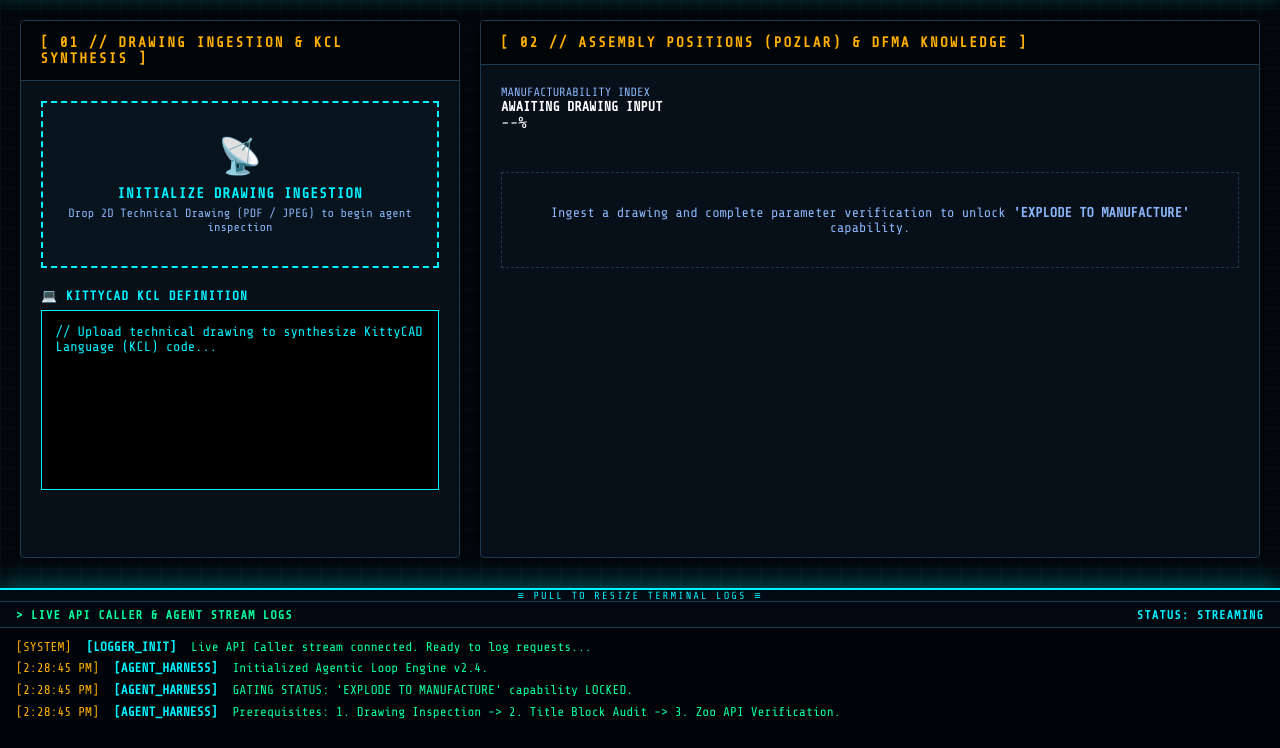
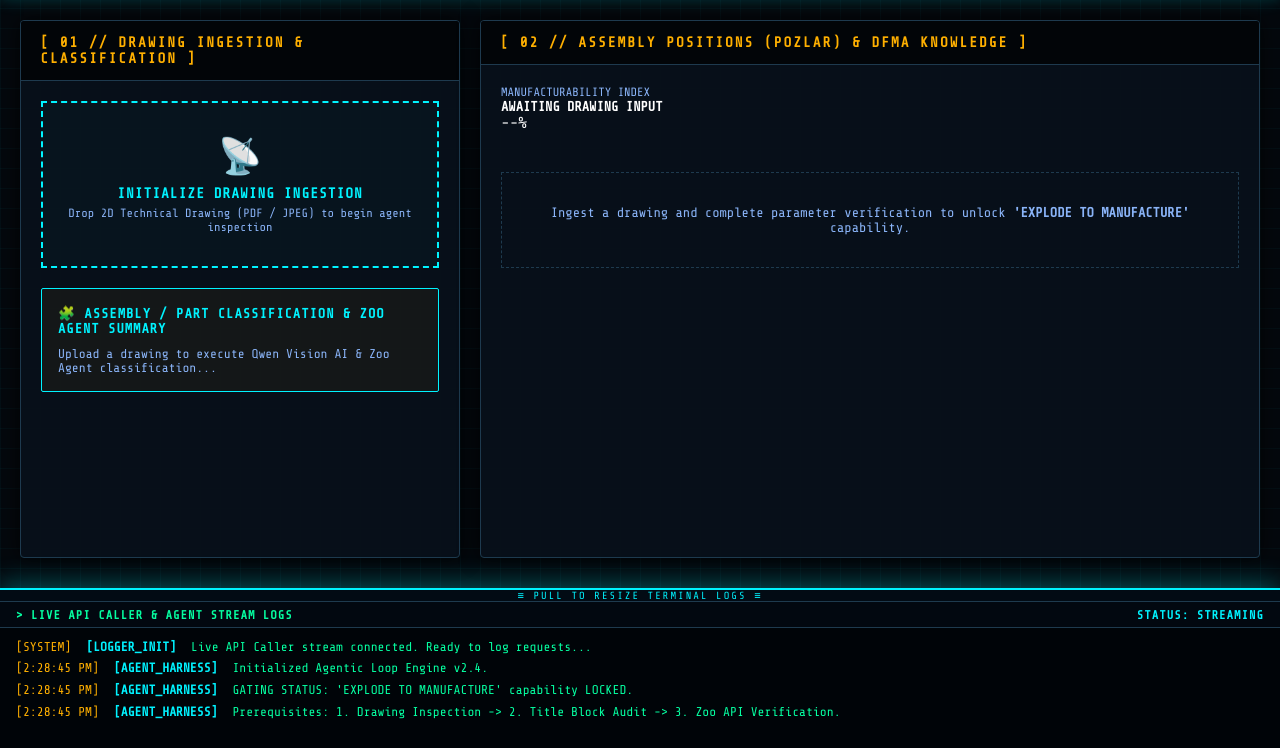
Before and after one commit to kuntaykunt/zoo-the-api-makeathon, a FastAPI app: page / in a window 1280 px wide. Shown: the part 52-800 px from the top of the page. Run offline with FastAPI, Linux system fonts and the light colour scheme.

Commit message:
Fix Zoo API readiness check, place wide START FRESH button below CONFIRM button, and replace raw KCL box with Assembly/Part Classification & Zoo Agent Summary card

```diff
--- a/app/static/js/app.js
+++ b/app/static/js/app.js
@@ -10,7 +10,6 @@
   initActionButtons();
   initResizableTerminal();
 
-  // Ensure Explode button is strictly hidden initially
   const explodeBtn = document.getElementById("explodeBtn");
   if (explodeBtn) explodeBtn.style.display = "none";
 
@@ -120,7 +119,7 @@
       streamLog("QWEN_VL_RESPONSE", data.raw_qwen_response);
     }
 
-    streamLog("QWEN_VL_AGENT", `Analysis Complete -> Part Title: '${currentPartName}' (DWG: ${data.title_block?.drawing_number || 'N/A'}).`);
+    streamLog("QWEN_VL_AGENT", `Analysis Complete -> Scanned Part Title: '${currentPartName}' (DWG: ${data.title_block?.drawing_number || 'N/A'}).`);
 
     if (data.agentic_trace) {
       data.agentic_trace.forEach(logMsg => streamLog("AGENT_TRACE", logMsg));
@@ -128,6 +127,7 @@
 
     renderTitleBlock(data.title_block || {});
     renderEvaluationGatekeeper(data);
+    renderInferenceSummary(data);
 
   } catch (err) {
     console.error(err);
@@ -145,7 +145,7 @@
   const antetCard = document.getElementById("antetCard");
   const explodeBtn = document.getElementById("explodeBtn");
   const positionsContainer = document.getElementById("positionsContainer");
-  const kclEditor = document.getElementById("kclEditor");
+  const inferenceContent = document.getElementById("inferenceContent");
 
   if (fileInput) fileInput.value = "";
   if (dropzone) dropzone.style.display = "block";
@@ -153,7 +153,14 @@
   if (gatekeeperCard) gatekeeperCard.style.display = "none";
   if (antetCard) antetCard.style.display = "none";
   if (explodeBtn) explodeBtn.style.display = "none";
-  if (kclEditor) kclEditor.textContent = "// Upload technical drawing to synthesize KittyCAD Language (KCL) code...";
+
+  if (inferenceContent) {
+    inferenceContent.innerHTML = `
+      <div style="color: var(--text-dim); font-size: 0.8rem;">
+        Upload a drawing to execute Qwen Vision AI & Zoo Agent classification...
+      </div>
+    `;
+  }
 
   if (positionsContainer) {
     positionsContainer.innerHTML = `
@@ -167,7 +174,7 @@
   currentEvalState = null;
   currentKCLCode = "";
 
-  streamLog("AGENT_HARNESS", "START FRESH: State buffer cleared. Drag-and-Drop Ingestion box re-activated.");
+  streamLog("AGENT_HARNESS", "START FRESH: State buffer cleared. Ingestion box re-activated.");
 }
 
 function renderTitleBlock(tb) {
@@ -184,6 +191,27 @@
     <div class="antet-item">Scale: <strong>${tb.scale || '1:1'}</strong></div>
     <div class="antet-item">Material: <strong>${tb.material_spec || 'N/A'}</strong></div>
     <div class="antet-item">Tolerances: <strong>${tb.tolerances || 'ISO 2768-m'}</strong></div>
+  `;
+}
+
+function renderInferenceSummary(data) {
+  const container = document.getElementById("inferenceContent");
+  if (!container) return;
+
+  const isAssembly = data.is_assembly !== false;
+  const classificationText = isAssembly ? "ASSEMBLY (Multi-Part Drawing Component)" : "SINGLE PART COMPONENT";
+  const statusColor = isAssembly ? "var(--term-amber)" : "var(--term-green)";
+
+  container.innerHTML = `
+    <div style="font-size: 0.85rem; font-weight: 700; color: ${statusColor}; margin-bottom: 0.5rem;">
+      🔍 Classification: ${classificationText}
+    </div>
+    <div style="font-size: 0.8rem; color: var(--text-main); margin-bottom: 0.4rem;">
+      <strong>CAD Inference Summary:</strong> ${data.detected_parameters?.overall_dimensions || 'Dimensions detected from projections.'}
+    </div>
+    <div style="font-size: 0.75rem; color: var(--text-dim); line-height: 1.4; background: rgba(0,0,0,0.4); padding: 0.5rem; border-left: 2px solid var(--term-cyan);">
+      🤖 <strong>Zoo Agent API Summary:</strong> Evaluated drawing geometry. Identified sub-component boundaries & manufacturing constraints. Ready to compile KCL definitions for each position (Poz).
+    </div>
   `;
 }
 
@@ -207,7 +235,7 @@
         <strong>API Response:</strong> ${data.message}
       </div>
       <div style="font-size: 0.75rem; color: var(--text-dim);">
-        Please verify parameters manually below to continue KCL synthesis:
+        Please verify parameters manually below to continue:
       </div>
     `;
     return;
@@ -218,7 +246,7 @@
       evalStatusPill.className = "pill online";
       evalStatusPill.innerHTML = `<span class="dot"></span> COMPLETENESS: VERIFIED (100%)`;
     }
-    streamLog("HARNESS_LOOP", "[STEP 2/4] Title block parameters 100% complete. Proceeding to KCL synthesis & Zoo API check...");
+    streamLog("HARNESS_LOOP", "[STEP 2/4] Title block parameters 100% complete. Proceeding to Zoo Agent API check...");
     submitAnswers();
   } else {
     if (evalStatusPill) {
@@ -268,7 +296,7 @@
 
   streamLog("KCL_SYNTHESIZER", "Synthesizing KittyCAD KCL code from verified parameters...");
   streamLog("HARNESS_LOOP", "[STEP 3/4] Transmitting KCL payload to Zoo Engine API (api.zoo.dev)...");
-  streamLog("ZOO_ENGINE_API", "POST /api/answer-questions -> Compiling KCL & verifying geometry readiness...");
+  streamLog("ZOO_ENGINE_API", "POST /api/answer-questions -> Verifying geometry readiness via Zoo Agent API...");
 
   try {
     const res = await fetch("/api/answer-questions", {
@@ -283,8 +311,26 @@
     const data = await res.json();
 
     currentKCLCode = data.kcl_code;
-    renderKCLCode(data.kcl_code);
     renderDFMAAgent(data.dfma_analysis);
+
+    // Update Zoo Agent Summary
+    if (data.zoo_verification?.summary) {
+      const inferenceContainer = document.getElementById("inferenceContent");
+      if (inferenceContainer) {
+        const isAssembly = currentEvalState?.is_assembly !== false;
+        inferenceContainer.innerHTML = `
+          <div style="font-size: 0.85rem; font-weight: 700; color: var(--term-amber); margin-bottom: 0.5rem;">
+            🔍 Classification: ${isAssembly ? "ASSEMBLY (Multi-Part Drawing Component)" : "SINGLE PART COMPONENT"}
+          </div>
+          <div style="font-size: 0.8rem; color: var(--text-main); margin-bottom: 0.4rem;">
+            <strong>Material:</strong> ${data.material} • <strong>Thickness:</strong> ${data.thickness_mm}mm
+          </div>
+          <div style="font-size: 0.75rem; color: var(--term-green); line-height: 1.4; background: rgba(5, 255, 161, 0.05); padding: 0.5rem; border: 1px solid rgba(5, 255, 161, 0.3);">
+            ✅ <strong>Zoo Agent API Verification:</strong> ${data.zoo_verification.summary}
+          </div>
+        `;
+      }
+    }
 
     if (data.model_ready && data.zoo_verification?.model_ready) {
       isZooModelVerified = true;
@@ -308,13 +354,6 @@
     console.error(err);
     streamLog("ZOO_ERROR", `KCL compilation error: ${err.message}`);
     alert("KCL Compilation error: " + err.message);
-  }
-}
-
-function renderKCLCode(code) {
-  const editor = document.getElementById("kclEditor");
-  if (editor) {
-    editor.textContent = code;
   }
 }
 
--- a/templates/index.html
+++ b/templates/index.html
@@ -4,7 +4,7 @@
   <meta charset="UTF-8">
   <meta name="viewport" content="width=device-width, initial-scale=1.0">
   <title>COMMAND TERMINAL // ZOO CAD & KNOWLEDGE PIPELINE</title>
-  <meta name="description" content="Technical Drawing Ingestion to KCL CAD Intelligence, Pozlar Decomposition, and DFMA Manufacturing Knowledge.">
+  <meta name="description" content="Technical Drawing Ingestion to CAD Intelligence, Pozlar Decomposition, and DFMA Manufacturing Knowledge.">
   <link rel="stylesheet" href="/static/css/style.css">
 </head>
 <body>
@@ -32,10 +32,10 @@
   <!-- Main 2-Column High-Readability Studio Grid -->
   <main class="studio-grid">
 
-    <!-- COLUMN 1: Ingestion, Title Block (Antet) & KCL Synthesis -->
+    <!-- COLUMN 1: Ingestion, Title Block (Antet) & Classification -->
     <section class="panel">
       <div class="panel-header">
-        <div class="panel-title">[ 01 // DRAWING INGESTION & KCL SYNTHESIS ]</div>
+        <div class="panel-title">[ 01 // DRAWING INGESTION & CLASSIFICATION ]</div>
       </div>
       <div class="panel-body">
 
@@ -47,7 +47,7 @@
           <input type="file" id="fileInput" accept="image/*,application/pdf" style="display: none;">
         </div>
 
-        <!-- Uploaded File Card (Shows after upload; CHANGE FILE hidden once processing starts) -->
+        <!-- Uploaded File Card (Shows after upload) -->
         <div class="uploaded-file-card" id="uploadedFileCard" style="display: none;">
           <span id="fileNameText">📄 File Uploaded</span>
           <button class="btn btn-secondary" id="resetFileBtn" style="padding: 0.3rem 0.6rem; font-size: 0.7rem; display: none;">
@@ -61,26 +61,27 @@
           <div class="antet-grid" id="antetGrid"></div>
         </div>
 
-        <!-- Parameter Gatekeeper Audit Card with START FRESH button -->
+        <!-- Parameter Gatekeeper Audit Card with Wide START FRESH button at the bottom -->
         <div class="antet-card" id="gatekeeperCard" style="display: none; border-color: var(--term-amber);">
-          <div style="display: flex; justify-content: space-between; align-items: center; margin-bottom: 0.65rem;">
-            <button class="btn btn-amber" id="startFreshBtn" style="padding: 0.35rem 0.75rem; font-size: 0.7rem;">
-              🔄 START FRESH
-            </button>
-            <div class="antet-title" style="color: var(--term-amber); margin: 0;">⚠️ PARAMETER AUDIT & VERIFICATION</div>
-          </div>
+          <div class="antet-title" style="color: var(--term-amber); margin-bottom: 0.5rem;">⚠️ PARAMETER AUDIT & VERIFICATION</div>
           <div id="questionsContainer"></div>
-          <button class="btn" id="submitAnswersBtn" style="width: 100%; margin-top: 0.5rem;">
-            <span>⚡ CONFIRM PARAMETERS & SYNTHESIZE KCL</span>
+          <button class="btn" id="submitAnswersBtn" style="width: 100%; margin-top: 0.75rem;">
+            <span>⚡ CONFIRM PARAMETERS & RUN ZOO AGENT API</span>
+          </button>
+          <!-- Wide START FRESH button placed directly below CONFIRM button -->
+          <button class="btn btn-amber" id="startFreshBtn" style="width: 100%; margin-top: 0.5rem; padding: 0.6rem;">
+            <span>🔄 START FRESH (RESET PIPELINE)</span>
           </button>
         </div>
 
-        <!-- Synthesized KCL Code Display -->
-        <div>
-          <div style="font-size: 0.8rem; font-weight: 700; color: var(--term-cyan); margin-bottom: 0.4rem; letter-spacing: 1px;">
-            💻 KITTYCAD KCL DEFINITION
+        <!-- Assembly vs Part Inference & Zoo Agent Summary Card (Replaces raw KCL box) -->
+        <div class="antet-card" id="inferenceCard" style="border-color: var(--term-cyan);">
+          <div class="antet-title" style="color: var(--term-cyan);">🧩 ASSEMBLY / PART CLASSIFICATION & ZOO AGENT SUMMARY</div>
+          <div id="inferenceContent">
+            <div style="color: var(--text-dim); font-size: 0.8rem;">
+              Upload a drawing to execute Qwen Vision AI & Zoo Agent classification...
+            </div>
           </div>
-          <div class="code-editor" id="kclEditor">// Upload technical drawing to synthesize KittyCAD Language (KCL) code...</div>
         </div>
 
       </div>
```
Also changed, not shown: app/services/zoo_service.py (+33 -41 lines).
